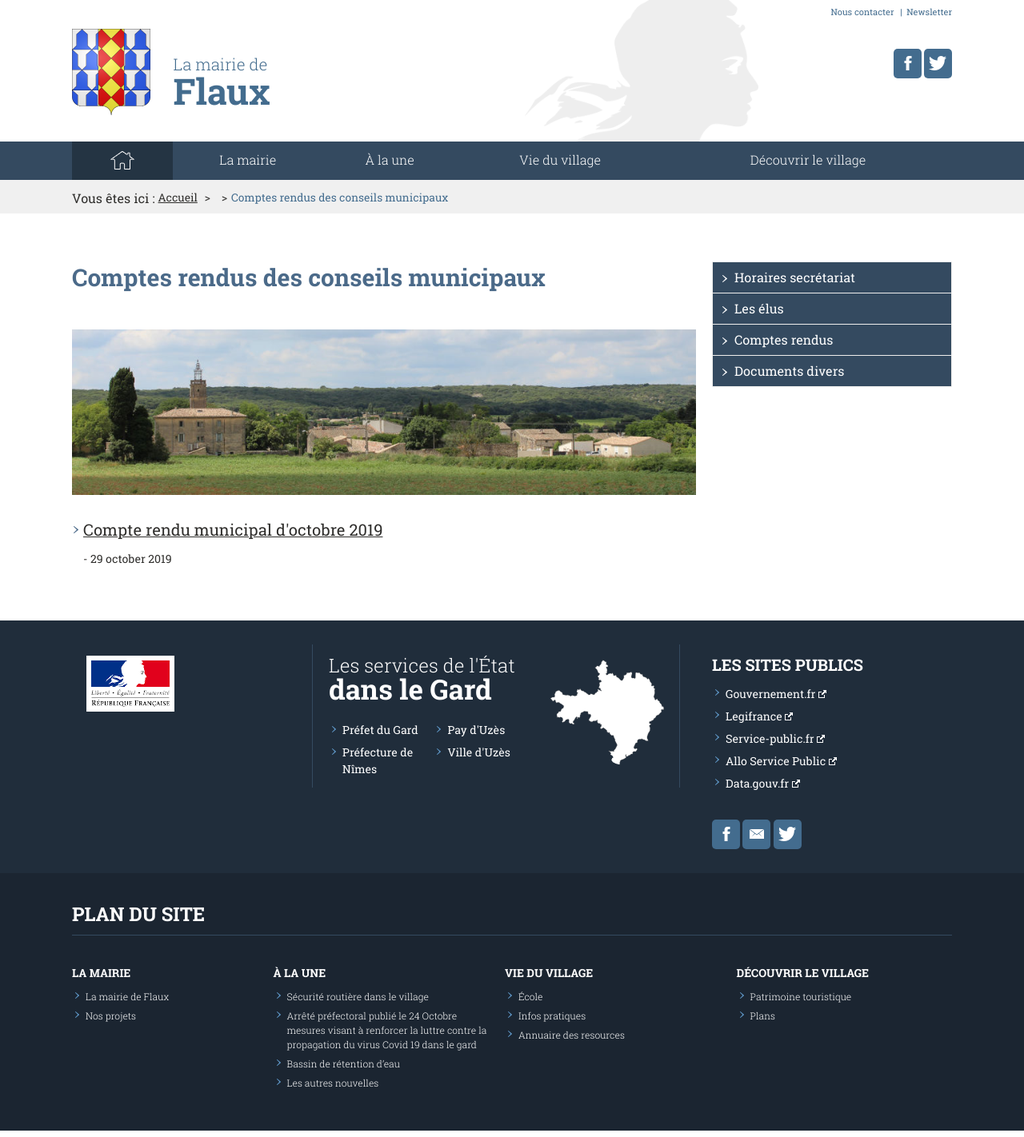
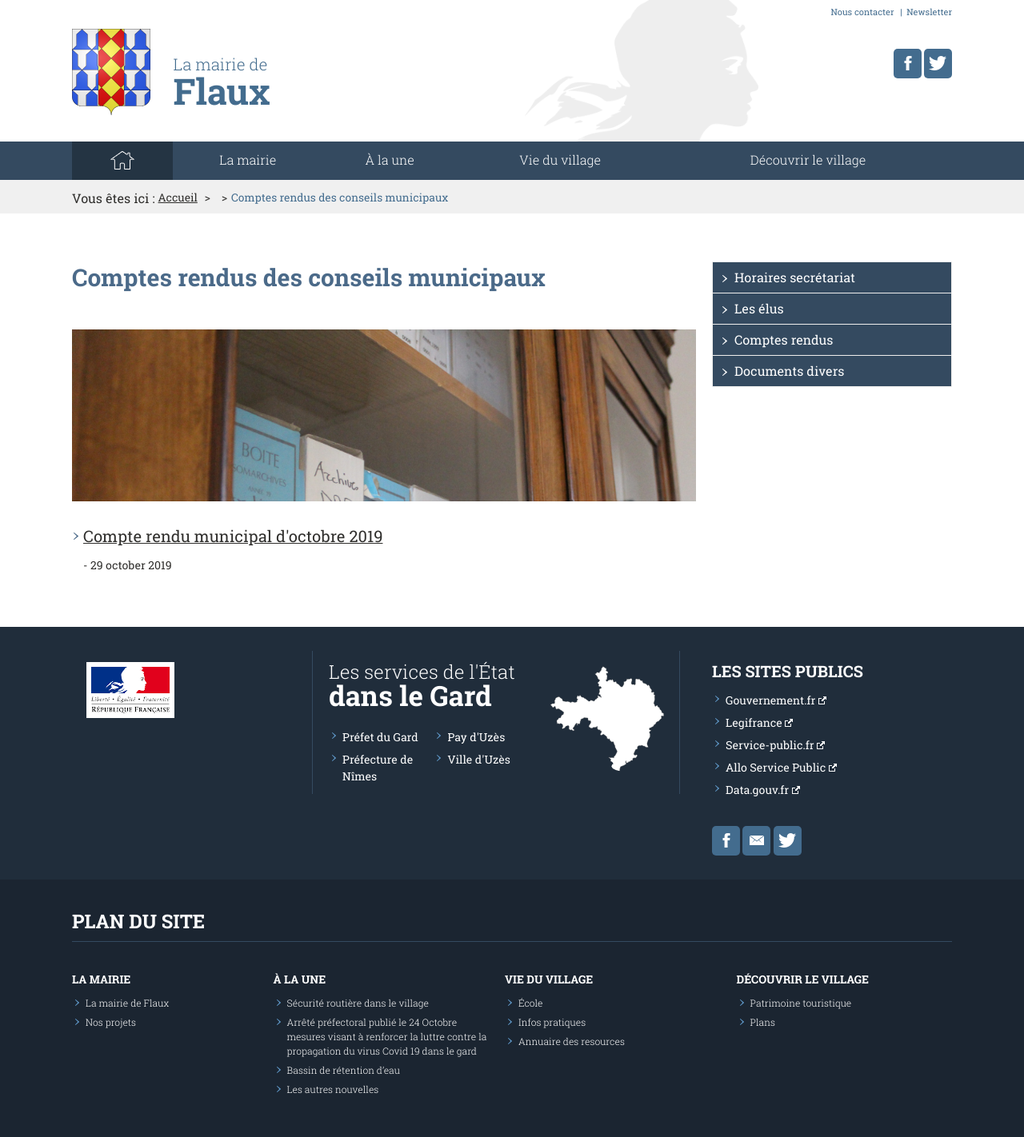
Before and after one commit to Flaux-Village/flaux-village.github.io, a Jekyll site: the page built from comptes.md, in a window 1280 px wide. Shown: the whole page at 80% size. Built offline with Jekyll 4.4.1, drawn with Linux system fonts in a browser that asks for light colours.

Commit message:
Update comptes.md

```diff
--- a/comptes.md
+++ b/comptes.md
@@ -4,7 +4,7 @@ titre: Comptes rendus | La mairie de Flaux
 description: Les comptes rendus des conseils municipaux.
 keywords: mairie, commune, flaux, gard, comptes rendus
 titre_page: Comptes rendus des conseils municipaux
-illustration: /assets/illustrations/940_250_Flauxbanner4_3596.jpg
+illustration: /assets/illustrations/archives_landscape980.JPG
 description_illustration: Mairie de Flaux.
 menu_secondaire:
 - titre: Horaires secrétariat
```
